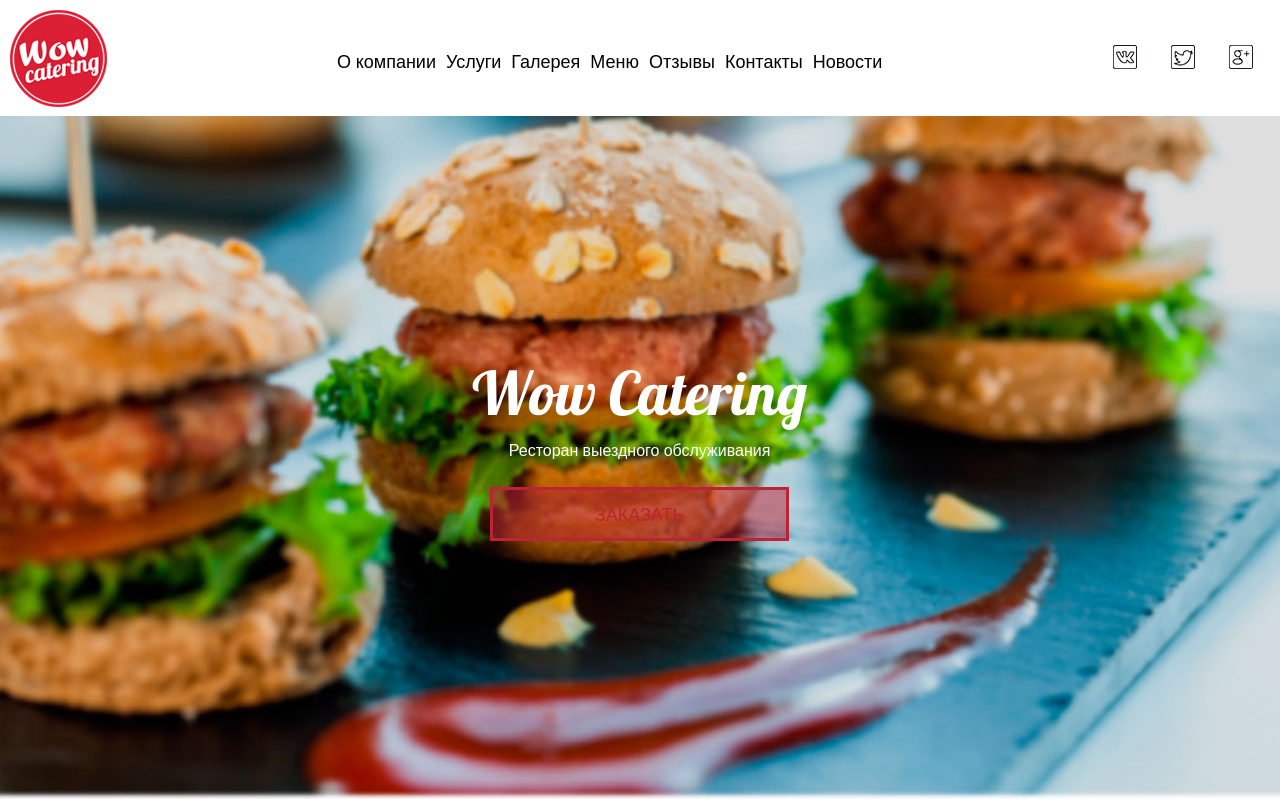
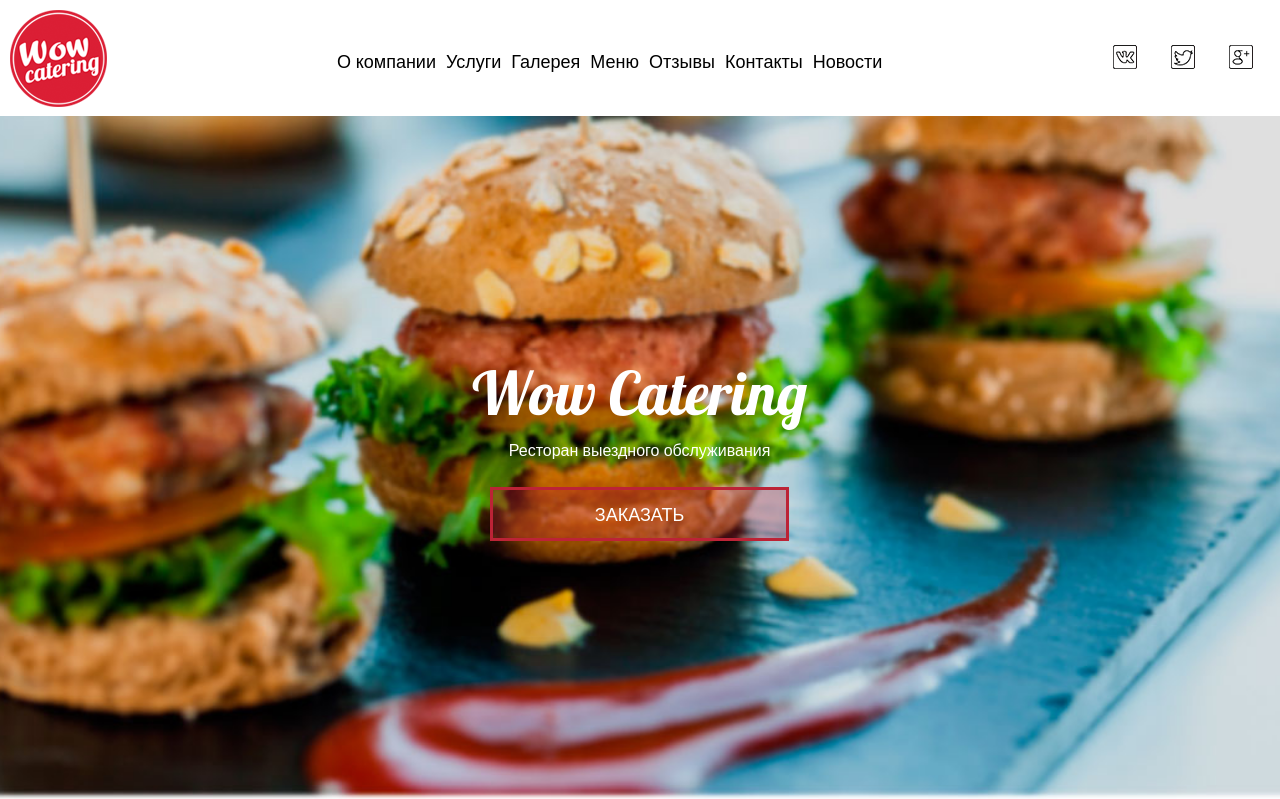
Before and after one commit to KadachigovSergey/EasyCodeSchool, a PHP site: page / in a window 1280 px wide, with the pointer over the restyled element. Shown: the top 799 px of the page. Run offline with PHP 8.4, Linux system fonts and the light colour scheme; some libraries are stand-ins or nearby versions.

Commit message:
home work 5

```diff
--- a/HomeWork_5(Catering)/css/style.css
+++ b/HomeWork_5(Catering)/css/style.css
@@ -161,7 +161,7 @@ h4{
     line-height: 3.4;
 }
 .call-to-action-text .btn:hover{
-    background: rgba(188,35,54,.5);
+    background: rgba(188,35,54,.3);
     transition: 1.5s;
 }
 .about-us{
@@ -267,6 +267,9 @@ h4{
     background-position: -24px -0px;
 }
 /*MAIN_POPUP*******************************************************************/
+.call-to-action-text .btn:hover{
+    color:#fff;
+}
 .popup{
     position: fixed;
     left:0;
```
